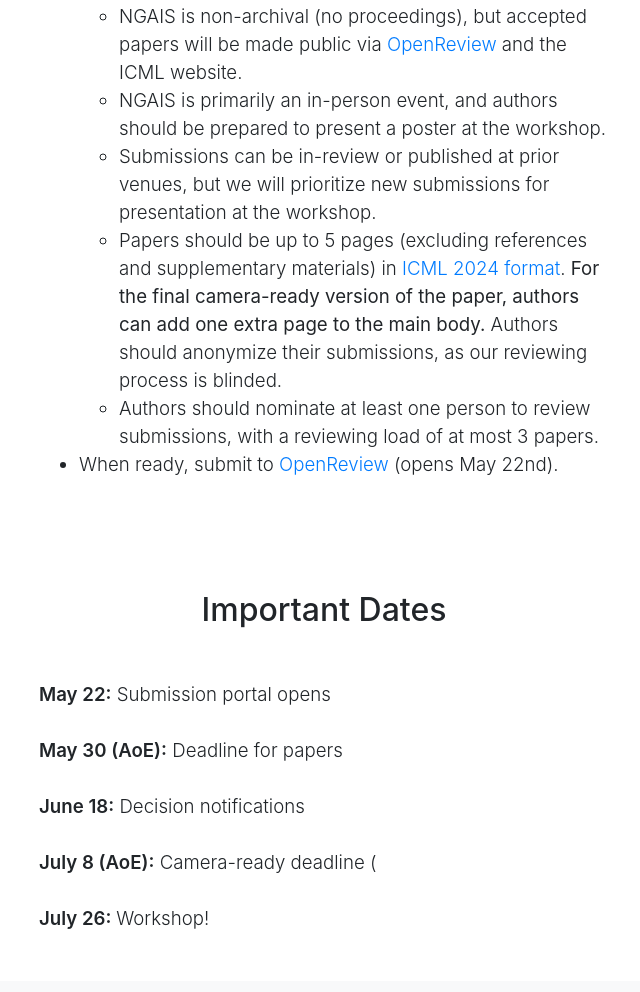
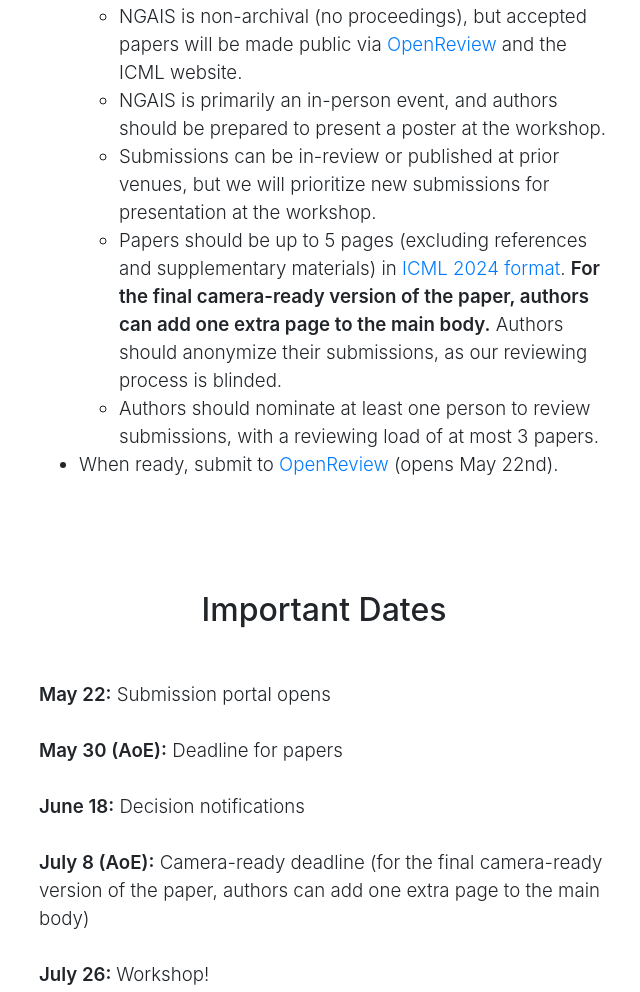
Before and after one commit to icml-nextgenaisafety/icml-nextgenaisafety.github.io, a plain HTML site: page index.html in a window 1280 px wide. Shown: the part 1865-2857 px from the top of the page, without its empty margins (316-956 px from the left). Drawn offline with nearby package versions, Linux system fonts and the light colour scheme.

Commit message:
restate extra pg

```diff
--- a/index.html
+++ b/index.html
@@ -202,8 +202,8 @@
             <li>Submissions can be in-review or published at prior venues, but we will prioritize new submissions for
               presentation at the workshop.</li>
             <li>Papers should be up to 5 pages (excluding references and supplementary materials) in <a
-                href="https://icml.cc/Conferences/2024/CallForPapers">ICML 2024 format</a>. <b>For the final
-                  camera-ready version of the paper, authors can add one extra page to the main body.</b>
+                href="https://icml.cc/Conferences/2024/CallForPapers">ICML 2024 format</a>. <strong>For the final
+                  camera-ready version of the paper, authors can add one extra page to the main body.</strong>
               Authors should anonymize their submissions, as our reviewing process is blinded.</li>
             <li>Authors should nominate at least one person to review submissions, with a reviewing load of at most 3
               papers.</li>
@@ -230,7 +230,8 @@
       <strong>May 22:</strong> Submission portal opens <br /><br />
       <strong>May 30 (AoE):</strong> Deadline for papers<br /><br />
       <strong>June 18:</strong> Decision notifications <br /><br />
-      <strong>July 8 (AoE):</strong> Camera-ready deadline ( <br /><br />
+      <strong>July 8 (AoE):</strong> Camera-ready deadline (for the final
+                  camera-ready version of the paper, authors can add one extra page to the main body) <br /><br />
       <strong>July 26: </strong> Workshop!
     </div>
   </section>
```
